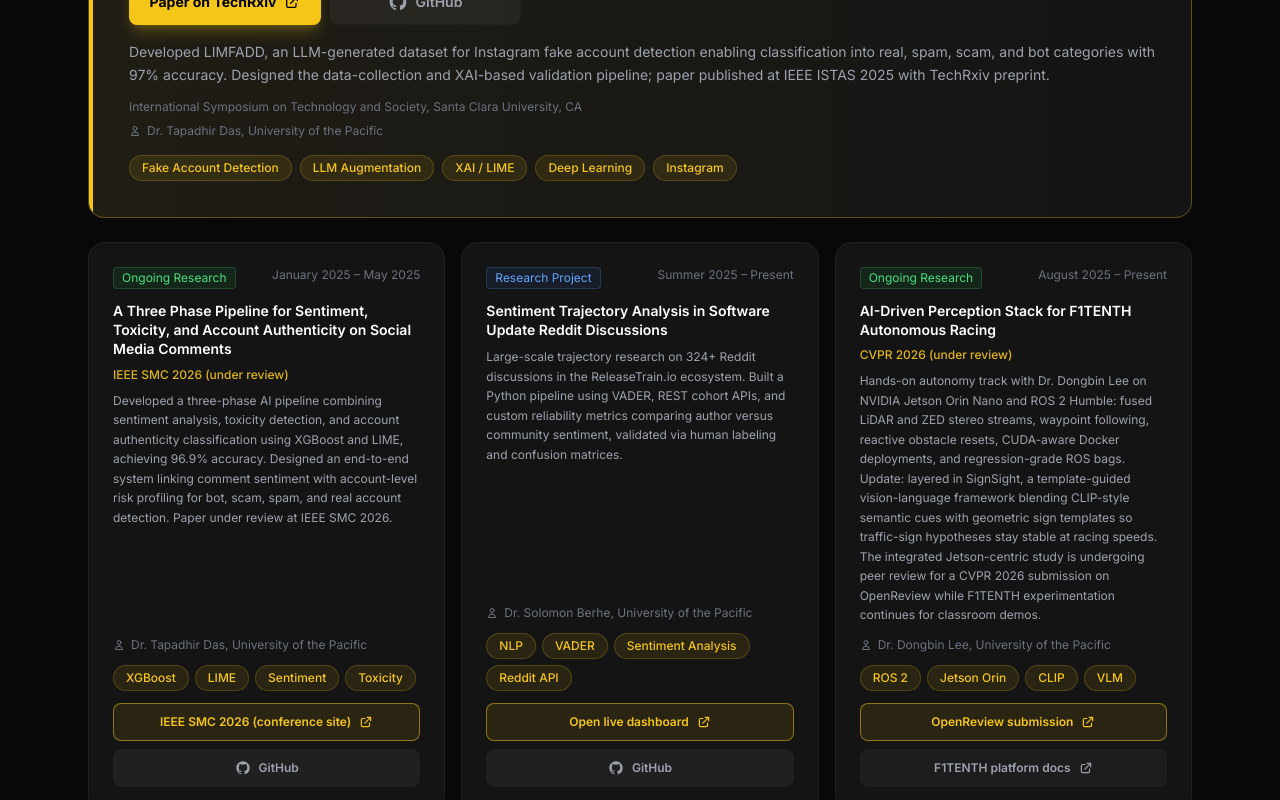
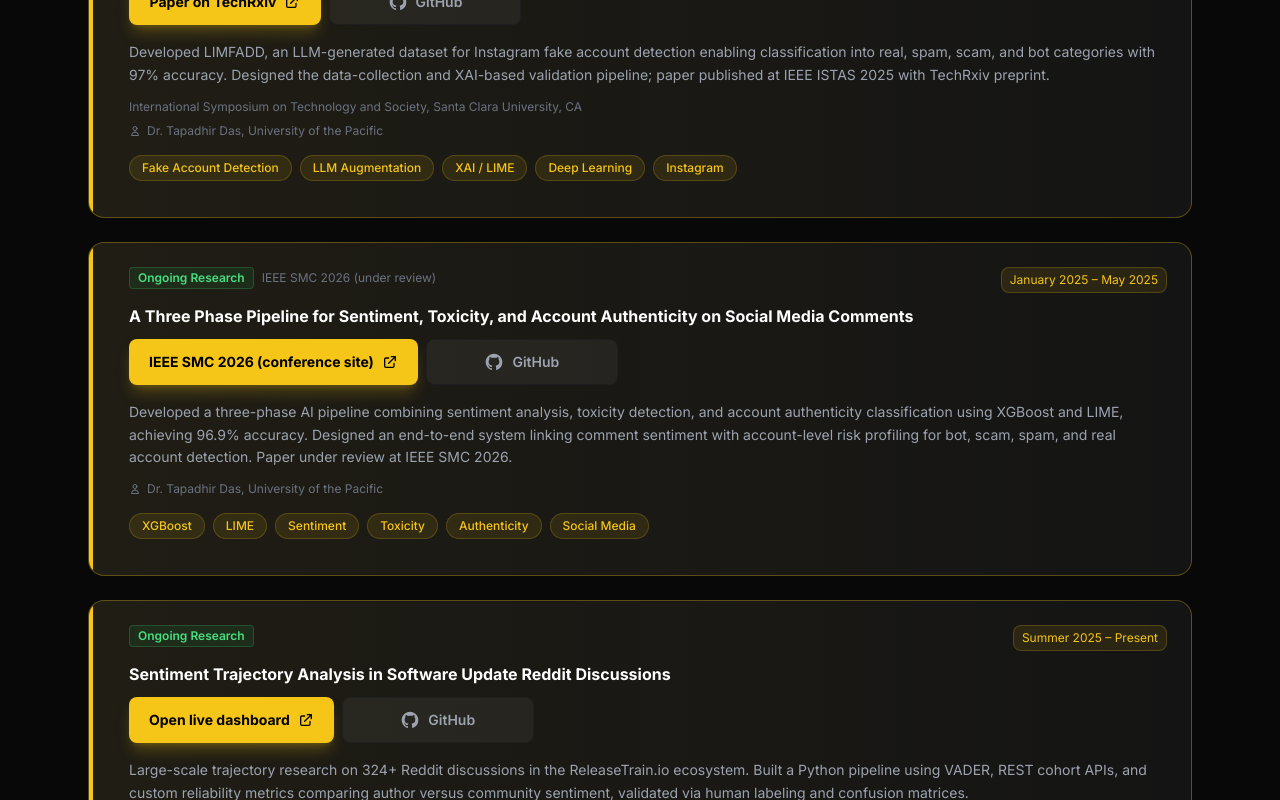
Before and after one commit to manumathewjiss/manumathewjiss.com, a Next.js app: page / in a window 1280 px wide. Shown: the part 7560-8360 px from the top of the page. Built offline with nearby package versions, Linux system fonts and the light colour scheme.

Commit message:
Research: stack LIMFADD-style cards; mark Reddit trajectory as ongoing
Co-authored-by: Cursor <cursoragent@cursor.com>

```diff
--- a/components/Research.tsx
+++ b/components/Research.tsx
@@ -1,4 +1,4 @@
-import { research } from "../data/research";
+import { research, type Research } from "../data/research";
 
 const typeConfig = {
   conference: {
@@ -15,10 +15,112 @@ const typeConfig = {
   },
 };
 
+const externalIcon = (
+  <svg className="w-4 h-4" fill="none" stroke="currentColor" viewBox="0 0 24 24" aria-hidden>
+    <path
+      strokeLinecap="round"
+      strokeLinejoin="round"
+      strokeWidth={2}
+      d="M10 6H6a2 2 0 00-2 2v10a2 2 0 002 2h10a2 2 0 002-2v-4M14 4h6m0 0v6m0-6L10 14"
+    />
+  </svg>
+);
+
+const githubIcon = (
+  <svg className="w-5 h-5 shrink-0" fill="currentColor" viewBox="0 0 24 24" aria-hidden>
+    <path d="M12 2C6.477 2 2 6.484 2 12.017c0 4.425 2.865 8.18 6.839 9.504.5.092.682-.217.682-.483 0-.237-.008-.868-.013-1.703-2.782.605-3.369-1.343-3.369-1.343-.454-1.158-1.11-1.466-1.11-1.466-.908-.62.069-.608.069-.608 1.003.07 1.531 1.032 1.531 1.032.892 1.53 2.341 1.088 2.91.832.092-.647.35-1.088.636-1.338-2.22-.253-4.555-1.113-4.555-4.951 0-1.093.39-1.988 1.029-2.688-.103-.253-.446-1.272.098-2.65 0 0 .84-.27 2.75 1.026A9.564 9.564 0 0112 6.844c.85.004 1.705.115 2.504.337 1.909-1.296 2.747-1.027 2.747-1.027.546 1.379.202 2.398.1 2.651.64.7 1.028 1.595 1.028 2.688 0 3.848-2.339 4.695-4.566 4.943.359.309.678.92.678 1.855 0 1.338-.012 2.419-.012 2.747 0 .268.18.58.688.482A10.019 10.019 0 0022 12.017C22 6.484 17.522 2 12 2z" />
+  </svg>
+);
+
+function ResearchCard({ item }: { item: Research }) {
+  const badge = typeConfig[item.type];
+  const hasActions = item.link || item.secondaryLink || item.github;
+
+  return (
+    <article className="relative overflow-hidden glass-card border-accent/30 bg-gradient-to-r from-accent/5 to-transparent">
+      <div className="absolute top-0 left-0 w-1 h-full bg-accent rounded-l-2xl" />
+      <div className="pl-4">
+        <div className="flex items-start justify-between gap-4 mb-3">
+          <div className="flex flex-wrap items-center gap-2">
+            <span className={`text-xs px-2 py-0.5 rounded border font-semibold ${badge.color}`}>{badge.label}</span>
+            {item.conference && <span className="text-xs text-text-muted">{item.conference}</span>}
+          </div>
+          <span className="text-xs text-accent bg-accent/10 border border-accent/20 px-2 py-1 rounded-lg flex-shrink-0">
+            {item.date}
+          </span>
+        </div>
+
+        <h3 className="text-white font-bold text-base mb-3 leading-snug">{item.title}</h3>
+
+        {hasActions && (
+          <div className="mb-4 flex flex-col sm:flex-row flex-wrap gap-2">
+            {item.link && (
+              <a
+                href={item.link}
+                target="_blank"
+                rel="noopener noreferrer"
+                className="inline-flex w-full sm:w-auto min-w-[12rem] items-center justify-center gap-2 rounded-lg bg-accent px-5 py-3 text-sm font-bold text-black shadow-lg shadow-accent/25 hover:brightness-110 transition-all"
+              >
+                {item.linkLabel ?? "Open link"}
+                {externalIcon}
+              </a>
+            )}
+            {item.secondaryLink && (
+              <a
+                href={item.secondaryLink}
+                target="_blank"
+                rel="noopener noreferrer"
+                className="inline-flex w-full sm:w-auto min-w-[12rem] items-center justify-center gap-2 rounded-lg border border-border-subtle bg-white/5 px-5 py-3 text-sm font-semibold text-text-secondary hover:border-accent/40 hover:text-accent transition-colors"
+              >
+                {item.secondaryLinkLabel ?? "Additional link"}
+                {externalIcon}
+              </a>
+            )}
+            {item.github && (
+              <a
+                href={item.github}
+                target="_blank"
+                rel="noopener noreferrer"
+                className="inline-flex w-full sm:w-auto min-w-[12rem] items-center justify-center gap-2 rounded-lg border border-border-subtle bg-white/5 px-5 py-3 text-sm font-semibold text-text-secondary hover:border-accent/40 hover:text-accent transition-colors"
+              >
+                {githubIcon}
+                GitHub
+              </a>
+            )}
+          </div>
+        )}
+
+        <p className="text-text-secondary text-sm leading-relaxed mb-3">{item.description}</p>
+
+        {item.venue && <p className="text-text-muted text-xs mb-2">{item.venue}</p>}
+
+        {item.advisor && (
+          <p className="text-text-muted text-xs mb-3 flex items-center gap-1.5 flex-wrap">
+            <svg className="w-3 h-3 flex-shrink-0" fill="none" stroke="currentColor" viewBox="0 0 24 24" aria-hidden>
+              <path
+                strokeLinecap="round"
+                strokeLinejoin="round"
+                strokeWidth={2}
+                d="M16 7a4 4 0 11-8 0 4 4 0 018 0zM12 14a7 7 0 00-7 7h14a7 7 0 00-7-7z"
+              />
+            </svg>
+            <span>{item.advisor}</span>
+          </p>
+        )}
+
+        <div className="flex flex-wrap gap-2 mt-4 mb-3">
+          {item.tags.map((tag) => (
+            <span key={tag} className="tag-chip text-xs">
+              {tag}
+            </span>
+          ))}
+        </div>
+      </div>
+    </article>
+  );
+}
+
 export default function Research() {
-  const featured = research[0];
-  const featuredType = typeConfig[featured.type];
-
   return (
     <section id="research" className="py-24 section-divider">
       <div className="max-w-6xl mx-auto px-6">
@@ -31,180 +133,10 @@ export default function Research() {
           Concurrent tracks include the SMC three-phase sentiment and authenticity pipeline on social comments, Reddit software-update sentiment trajectories with a live dashboard, and Jetson ROS 2 perception plus SignSight for F1TENTH. Cards link to papers, dashboards, conferences, and GitHub.
         </p>
 
-        {/* Featured publication driven by data/research.ts */}
-        <div className="mb-6 relative overflow-hidden glass-card border-accent/30 bg-gradient-to-r from-accent/5 to-transparent">
-          <div className="absolute top-0 left-0 w-1 h-full bg-accent rounded-l-2xl" />
-          <div className="pl-4">
-            <div className="flex items-start justify-between gap-4 mb-3">
-              <div className="flex flex-wrap items-center gap-2">
-                <span className={`text-xs px-2 py-0.5 rounded border font-semibold ${featuredType.color}`}>
-                  {featuredType.label}
-                </span>
-                {featured.conference && (
-                  <span className="text-xs text-text-muted">{featured.conference}</span>
-                )}
-              </div>
-              <span className="text-xs text-accent bg-accent/10 border border-accent/20 px-2 py-1 rounded-lg flex-shrink-0">
-                {featured.date}
-              </span>
-            </div>
-
-            <h3 className="text-white font-bold text-base mb-3 leading-snug">{featured.title}</h3>
-
-            {(featured.link || featured.github) && (
-              <div className="mb-4 flex flex-col sm:flex-row flex-wrap gap-2">
-                {featured.link && (
-                  <a
-                    href={featured.link}
-                    target="_blank"
-                    rel="noopener noreferrer"
-                    className="inline-flex w-full sm:w-auto min-w-[12rem] items-center justify-center gap-2 rounded-lg bg-accent px-5 py-3 text-sm font-bold text-black shadow-lg shadow-accent/25 hover:brightness-110 transition-all"
-                  >
-                    {featured.linkLabel ?? "Open publication"}
-                    <svg className="w-4 h-4" fill="none" stroke="currentColor" viewBox="0 0 24 24">
-                      <path
-                        strokeLinecap="round"
-                        strokeLinejoin="round"
-                        strokeWidth={2}
-                        d="M10 6H6a2 2 0 00-2 2v10a2 2 0 002 2h10a2 2 0 002-2v-4M14 4h6m0 0v6m0-6L10 14"
-                      />
-                    </svg>
-                  </a>
-                )}
-                {featured.github && (
-                  <a
-                    href={featured.github}
-                    target="_blank"
-                    rel="noopener noreferrer"
-                    className="inline-flex w-full sm:w-auto min-w-[12rem] items-center justify-center gap-2 rounded-lg border border-border-subtle bg-white/5 px-5 py-3 text-sm font-semibold text-text-secondary hover:border-accent/40 hover:text-accent transition-colors"
-                  >
-                    <svg className="w-5 h-5 shrink-0" fill="currentColor" viewBox="0 0 24 24" aria-hidden>
-                      <path d="M12 2C6.477 2 2 6.484 2 12.017c0 4.425 2.865 8.18 6.839 9.504.5.092.682-.217.682-.483 0-.237-.008-.868-.013-1.703-2.782.605-3.369-1.343-3.369-1.343-.454-1.158-1.11-1.466-1.11-1.466-.908-.62.069-.608.069-.608 1.003.07 1.531 1.032 1.531 1.032.892 1.53 2.341 1.088 2.91.832.092-.647.35-1.088.636-1.338-2.22-.253-4.555-1.113-4.555-4.951 0-1.093.39-1.988 1.029-2.688-.103-.253-.446-1.272.098-2.65 0 0 .84-.27 2.75 1.026A9.564 9.564 0 0112 6.844c.85.004 1.705.115 2.504.337 1.909-1.296 2.747-1.027 2.747-1.027.546 1.379.202 2.398.1 2.651.64.7 1.028 1.595 1.028 2.688 0 3.848-2.339 4.695-4.566 4.943.359.309.678.92.678 1.855 0 1.338-.012 2.419-.012 2.747 0 .268.18.58.688.482A10.019 10.019 0 0022 12.017C22 6.484 17.522 2 12 2z" />
-                    </svg>
-                    GitHub
-                  </a>
-                )}
-              </div>
-            )}
-
-            <p className="text-text-secondary text-sm leading-relaxed mb-3">{featured.description}</p>
-
-            {featured.venue && (
-              <p className="text-text-muted text-xs mb-2">{featured.venue}</p>
-            )}
-
-            {featured.advisor && (
-              <p className="text-text-muted text-xs mb-3 flex items-center gap-1.5 flex-wrap">
-                <svg className="w-3 h-3 flex-shrink-0" fill="none" stroke="currentColor" viewBox="0 0 24 24">
-                  <path
-                    strokeLinecap="round"
-                    strokeLinejoin="round"
-                    strokeWidth={2}
-                    d="M16 7a4 4 0 11-8 0 4 4 0 018 0zM12 14a7 7 0 00-7 7h14a7 7 0 00-7-7z"
-                  />
-                </svg>
-                <span>{featured.advisor}</span>
-              </p>
-            )}
-
-            <div className="flex flex-wrap gap-2 mt-4 mb-3">
-              {featured.tags.slice(0, 5).map((tag) => (
-                <span key={tag} className="tag-chip text-xs">
-                  {tag}
-                </span>
-              ))}
-            </div>
-          </div>
-        </div>
-
-        <div className="grid md:grid-cols-3 gap-4">
-          {research.slice(1).map((item) => {
-            const config = typeConfig[item.type];
-            return (
-              <div key={item.id} className="glass-card flex flex-col group">
-                <div className="flex items-start justify-between gap-2 mb-3">
-                  <span className={`text-xs px-2 py-0.5 rounded border ${config.color}`}>{config.label}</span>
-                  <span className="text-xs text-text-muted flex-shrink-0">{item.date}</span>
-                </div>
-
-                <h3 className="text-white font-semibold text-sm mb-2 group-hover:text-accent transition-colors leading-snug">
-                  {item.title}
-                </h3>
-
-                {item.conference && (
-                  <p className="text-accent/90 text-xs font-medium mb-2">{item.conference}</p>
-                )}
-
-                <p className="text-text-secondary text-xs leading-relaxed mb-3 flex-grow">{item.description}</p>
-
-                {item.advisor && (
-                  <p className="text-text-muted text-xs mb-3 flex items-center gap-1.5">
-                    <svg className="w-3 h-3 flex-shrink-0" fill="none" stroke="currentColor" viewBox="0 0 24 24">
-                      <path
-                        strokeLinecap="round"
-                        strokeLinejoin="round"
-                        strokeWidth={2}
-                        d="M16 7a4 4 0 11-8 0 4 4 0 018 0zM12 14a7 7 0 00-7 7h14a7 7 0 00-7-7z"
-                      />
-                    </svg>
-                    {item.advisor}
-                  </p>
-                )}
-
-                <div className="flex flex-wrap gap-1.5 mb-3">
-                  {item.tags.slice(0, 4).map((tag) => (
-                    <span key={tag} className="tag-chip text-xs">
-                      {tag}
-                    </span>
-                  ))}
-                </div>
-
-                {(item.link || item.secondaryLink || item.github) && (
-                  <div className="mt-auto flex flex-col gap-2 w-full">
-                    {item.link && (
-                      <a
-                        href={item.link}
-                        target="_blank"
-                        rel="noopener noreferrer"
-                        className="flex w-full items-center justify-center gap-2 rounded-lg border border-accent/50 bg-accent/10 px-3 py-2.5 text-xs font-semibold text-accent hover:bg-accent/20 hover:border-accent transition-colors"
-                      >
-                        {item.linkLabel ?? "Open link"}
-                        <svg className="w-3.5 h-3.5" fill="none" stroke="currentColor" viewBox="0 0 24 24">
-                          <path strokeLinecap="round" strokeLinejoin="round" strokeWidth={2} d="M10 6H6a2 2 0 00-2 2v10a2 2 0 002 2h10a2 2 0 002-2v-4M14 4h6m0 0v6m0-6L10 14" />
-                        </svg>
-                      </a>
-                    )}
-                    {item.secondaryLink && (
-                      <a
-                        href={item.secondaryLink}
-                        target="_blank"
-                        rel="noopener noreferrer"
-                        className="flex w-full items-center justify-center gap-2 rounded-lg border border-border-subtle bg-white/[0.04] px-3 py-2.5 text-xs font-semibold text-text-secondary hover:border-accent/40 hover:text-accent transition-colors"
-                      >
-                        {item.secondaryLinkLabel ?? "Additional link"}
-                        <svg className="w-3.5 h-3.5 shrink-0" fill="none" stroke="currentColor" viewBox="0 0 24 24">
-                          <path strokeLinecap="round" strokeLinejoin="round" strokeWidth={2} d="M10 6H6a2 2 0 00-2 2v10a2 2 0 002 2h10a2 2 0 002-2v-4M14 4h6m0 0v6m0-6L10 14" />
-                        </svg>
-                      </a>
-                    )}
-                    {item.github && (
-                      <a
-                        href={item.github}
-                        target="_blank"
-                        rel="noopener noreferrer"
-                        className="flex w-full items-center justify-center gap-2 rounded-lg border border-border-subtle bg-white/5 px-3 py-2.5 text-xs font-semibold text-text-secondary hover:border-accent/40 hover:text-accent transition-colors"
-                      >
-                        <svg className="w-4 h-4 shrink-0" fill="currentColor" viewBox="0 0 24 24" aria-hidden>
-                          <path d="M12 2C6.477 2 2 6.484 2 12.017c0 4.425 2.865 8.18 6.839 9.504.5.092.682-.217.682-.483 0-.237-.008-.868-.013-1.703-2.782.605-3.369-1.343-3.369-1.343-.454-1.158-1.11-1.466-1.11-1.466-.908-.62.069-.608.069-.608 1.003.07 1.531 1.032 1.531 1.032.892 1.53 2.341 1.088 2.91.832.092-.647.35-1.088.636-1.338-2.22-.253-4.555-1.113-4.555-4.951 0-1.093.39-1.988 1.029-2.688-.103-.253-.446-1.272.098-2.65 0 0 .84-.27 2.75 1.026A9.564 9.564 0 0112 6.844c.85.004 1.705.115 2.504.337 1.909-1.296 2.747-1.027 2.747-1.027.546 1.379.202 2.398.1 2.651.64.7 1.028 1.595 1.028 2.688 0 3.848-2.339 4.695-4.566 4.943.359.309.678.92.678 1.855 0 1.338-.012 2.419-.012 2.747 0 .268.18.58.688.482A10.019 10.019 0 0022 12.017C22 6.484 17.522 2 12 2z" />
-                        </svg>
-                        GitHub
-                      </a>
-                    )}
-                  </div>
-                )}
-              </div>
-            );
-          })}
+        <div className="flex flex-col gap-6 mt-2">
+          {research.map((item) => (
+            <ResearchCard key={item.id} item={item} />
+          ))}
         </div>
       </div>
     </section>
--- a/data/research.ts
+++ b/data/research.ts
@@ -51,7 +51,7 @@ export const research: Research[] = [
     description:
       "Large-scale trajectory research on 324+ Reddit discussions in the ReleaseTrain.io ecosystem. Built a Python pipeline using VADER, REST cohort APIs, and custom reliability metrics comparing author versus community sentiment, validated via human labeling and confusion matrices.",
     date: "Summer 2025 – Present",
-    type: "research",
+    type: "ongoing",
     advisor: "Dr. Solomon Berhe, University of the Pacific",
     link: "https://beamish-custard-f44097.netlify.app/research-open-text-sentimental/web/",
     linkLabel: "Open live dashboard",
```
